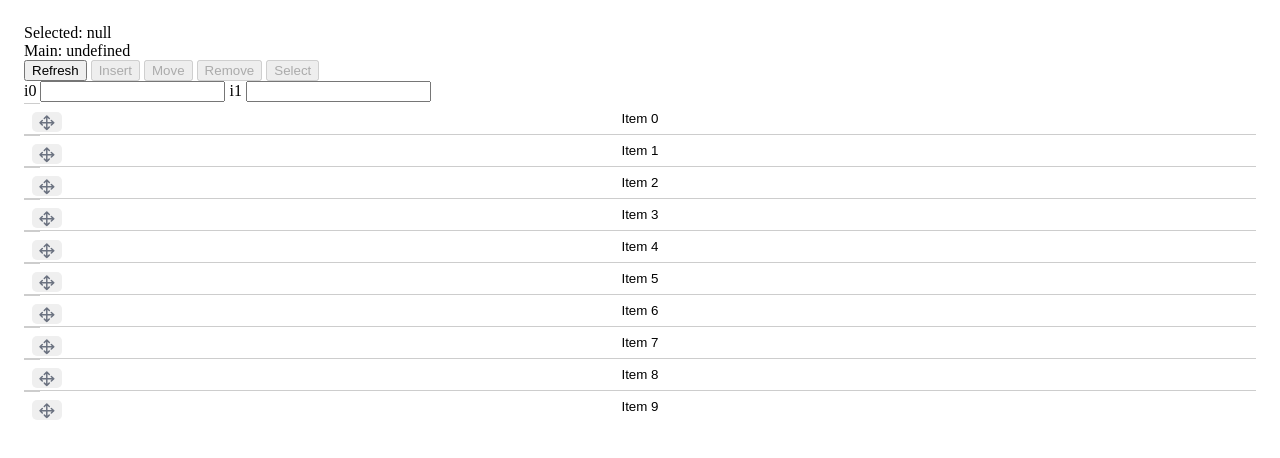
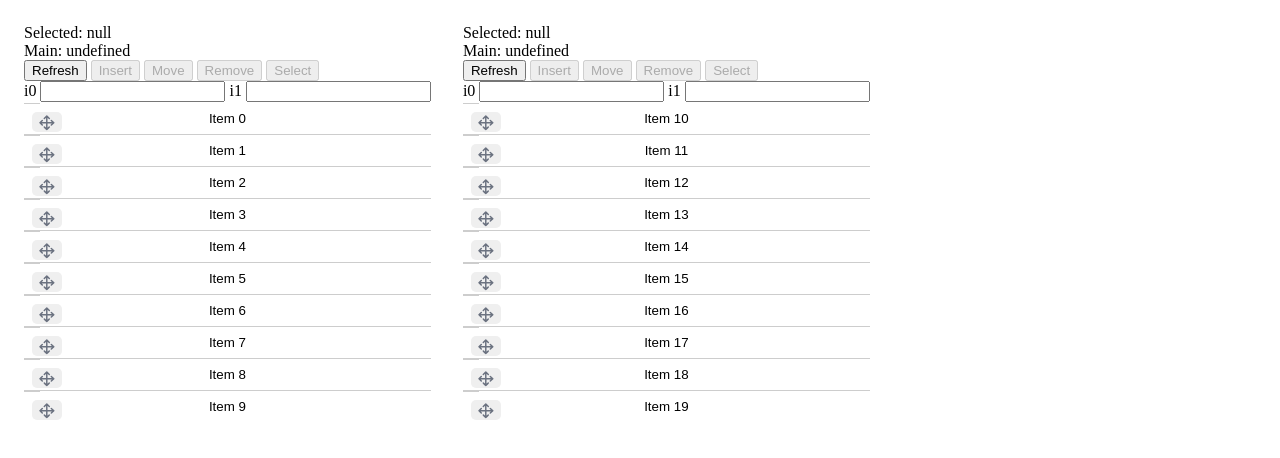
Before and after one commit to ldover/unified-svelte, a SvelteKit app: page /list in a window 1280 px wide. Shown: the top 458 px of the page. Built offline with nearby package versions, Linux system fonts and the light colour scheme.

Commit message:
Generalize tow drag and drop between lists

```diff
--- a/src/lib/dnd.ts
+++ b/src/lib/dnd.ts
@@ -16,7 +16,7 @@ export interface DroppableState { dragover: boolean }
  * First‑class draggable description used by client components.
  */
 export interface Draggable<T = unknown> extends Readable<DraggableState> {
-  serialize(): T;
+  serialize(): unknown;
   getDragImage(): HTMLElement | null;
   draggable: boolean;
   origin?: string; // component id / namespace
@@ -34,7 +34,7 @@ export interface DraggablePayload<T = unknown> {
  */
 export interface Droppable<TExpected = unknown>
   extends Readable<DroppableState> {
-  deserialize(str: string[]): TExpected[];
+  deserialize(data: unknown): unknown;
   drop(ev: DragEvent, payload: TExpected[], origin: string): void | Promise<void>;
   setDragover(ev: DragEvent, on: boolean): void;
   ignore?: string[]; // list of origins to reject
--- a/src/lib/list.ts
+++ b/src/lib/list.ts
@@ -438,6 +438,8 @@ interface ListItemData<T extends Content> {
   options?: ListItemOptions
 }
 
+const listItemId = <Y extends ID>(listId: string, d: Y) => `${listId}-${d.id}`
+
 const buildItems = <Y extends ID, T extends Content>(
   data: Y[],
   builder: ListItemBuilder<Y, T>,
@@ -447,7 +449,7 @@ const buildItems = <Y extends ID, T extends Content>(
   list: SvelteList<Y, T>
 ) => {
   return data.map((d) => {
-    const id = `${listId}-${d.id}`
+    const id = listItemId(listId, d)
     let item: SvelteListItem<T>
     if (useCache) {
       let item = cache.get(id)
@@ -456,7 +458,7 @@ const buildItems = <Y extends ID, T extends Content>(
       }
     }
     const { content, options = {} } = builder(d)
-    item = new SvelteListItem(id, content, options, list)
+    item = new SvelteListItem(id, content, options, list, d)
     useCache && cache.set(id, item)
     return item
   })
@@ -472,8 +474,9 @@ interface ListOptions {
   dragHandle: any // TODO:type svelte component
   dropIgnore: string[]
   insertionBar: any // TODO: type svelte component
-  serialize(item: SvelteListItem<any>): string
-  getDragImage(this: SvelteList<any, any>, item: SvelteListItem<any>): HTMLElement | null
+  serialize?(item: SvelteListItem<any>): unknown
+  deserialize?(item: unknown): unknown
+  getDragImage(items: SvelteListItem<any>[]): HTMLElement | null
   handlers?: {
     click?: Handler<MouseEvent>
     keydown?: Handler<KeyboardEvent>
@@ -506,14 +509,13 @@ function defaultOptions(): ListOptions {
     dropIgnore: [],
     insertionBar: null,
     cache: true,
-    serialize: (item) => item.id,
     getDragImage: () => null
   }
 }
 
 export class SvelteList<Y extends ID, T extends Content>
   extends SvelteReactiveComponent<SvelteListProps<T>>
-  implements List<Y, T>, Droppable<SvelteListItem<T>>
+  implements List<Y, T>, Droppable<Y>
 {
   public listId: string
   public ignore?: string[] | undefined
@@ -538,6 +540,12 @@ export class SvelteList<Y extends ID, T extends Content>
       throw new Error(`'Invalid options: dragHandle has to be provided when focusOn is set to 'click'`)
     }
 
+    if (options.serialize && !options.deserialize ||
+        !options.serialize && options.deserialize
+      ) {
+      throw new Error('Invalid options: both serialize and deserialize have to be provided or none')
+    }
+
     const mergedOptions = mergeOptions(defaultOptions(), options)
     const cache = new Map<string, SvelteListItem<T>>()
     super({ selection: null, items: [], focused: null, e: null, dragover: false })
@@ -553,31 +561,25 @@ export class SvelteList<Y extends ID, T extends Content>
     this.set('items', items)  // TODO: can we redesign the SvelteReactive so we can avoid setting
   }
 
-  deserialize(payload: string[]): SvelteListItem<T>[] {
-    const ids = payload
-    const dropped: SvelteListItem<T>[] = []
-    ids.forEach(id => {
-      const item = this._ids.get(id)
-      if (!item) {
-        return console.warn('does not have id', id)
-      }
-      dropped.push(item)
-    })
+  deserialize(payload: string | string[]): Y | Y[] {
+    // Custom deserialize
+    if (this.options.deserialize) {
+      return this.options.deserialize(payload)
+    }
 
-    return dropped
+    let items: string[]
+    if (typeof payload == 'string') {
+      items = [payload]
+    } else {
+      items = payload
+    }
+
+    return items.map(id => this._ids.get(id)).filter(Boolean).map(item => (item as SvelteListItem<any>).data as Y)
   }
 
   // In the simplest case what is being dragged? SvelteListItems...
-  drop(ev: DragEvent, payload: SvelteListItem<T>[], origin: string): void {
+  drop(ev: DragEvent, payload: Y[], origin: string): void {
     // TODO: this.options.handlers.drop.call
-
-    function areSetsEqual(a: Set<string>, b: Set<string>) {
-      if (a.size !== b.size) return false;
-      for (const item of a) {
-        if (!b.has(item)) return false;
-      }
-      return true;
-    }
 
     if (!(this.closest && this.data)) return  // TODO: simplify closest/data
     if (this.data.pos == 0) return  // Don't drop into the list when drop occurs on the item
@@ -589,8 +591,8 @@ export class SvelteList<Y extends ID, T extends Content>
       const selection = this.getProp('selection')
       const items = this.getProp('items')
       if (selection) {
-        const s1 = new Set(payload.map(d => d.id))
-        const s2 = new Set(selection.pick(items).map(i => i.id))
+        const s1 = new Set(payload.map(item => item.id))
+        const s2 = new Set(selection.pick(items).map(i => (i.data as Y).id))
         if (areSetsEqual(s1, s2)) {  // If we're dropping a selection
           fromSelection = selection
         }
@@ -605,11 +607,11 @@ export class SvelteList<Y extends ID, T extends Content>
       }
 
     } else {
-      throw new Error('not implemented')
-        // TODO
-        //       if it doesn't come from its own origin
-        //       it treats it like insert
-        // But it can only insert supported kinds — perhaps add 'allowedKinds`?
+      payload.reverse().forEach(item => {
+        if (!this._ids.has(listItemId(this.listId, item))) {
+          this.insert(item, insertionIndex)
+        }
+      })
     }
   }
 
@@ -1034,12 +1036,17 @@ export class SvelteListItem<T extends Content> extends SvelteReactiveComponent<
   public origin?: string | undefined
   public effectAllowed?: 'link' | 'none' | 'copy' | 'copyLink' | 'copyMove' | 'linkMove' | 'move' | 'all' | 'uninitialized' | undefined
 
-  constructor(id: string, content: T, options: Partial<ListItemOptions>, private list: SvelteList<any, any>) {
+  constructor(id: string,
+              content: T,
+              options: Partial<ListItemOptions>,
+              private list: SvelteList<any, any>,
+              public readonly data: unknown
+              ) {
     const merged: ListItemOptions = mergeOptions(
       {
         component: null,
         hover: { threshold: 0.2 },
-        draggable: true
+        draggable: true,
       },
       options || {}
     )
@@ -1055,15 +1062,19 @@ export class SvelteListItem<T extends Content> extends SvelteReactiveComponent<
     this.origin = this.list.listId
   }
 
-  serialize(): string[] {
+  serialize(): unknown[] {
     const selection = this.list.getProp('selection')
     const index = this.list.items.findIndex(i => i.id == this.id)
+
+    let items: SvelteListItem<any>[]
     if (selection && selection.contains(index)) {
-      // If in the selection, serialize entire selectino
-      return selection.pick(this.list.items).map(item => item.id)
+      // If in the selection, serialize entire selection
+      items = selection.pick(this.list.items)
     } else {
-      return [this.id]
+      items = [this]
     }
+
+    return items.map(item => this.list.options.serialize ? this.list.options.serialize(item) : item.id)
   }
 
   get id(): string {
@@ -1097,7 +1108,20 @@ export class SvelteListItem<T extends Content> extends SvelteReactiveComponent<
   }
 
   getDragImage(): HTMLElement | null {
-    return this.list.options.getDragImage?.call(this.list, this) || null
+     const selection = this.list.getProp('selection')
+     const index = this.list.items.findIndex(i => i.id == this.id)
+
+     if (selection && selection.contains(index)) {
+        if (this.list.options.getDragImage) {
+          return this.list.options.getDragImage(selection.pick(this.list.items))
+        }
+
+        const img = this._defaultDragImage(selection)
+        document.body.appendChild(img)
+        return img
+     } else {
+        return document.getElementById(this.id)
+     }
   }
 
   mount(): void {
@@ -1112,6 +1136,13 @@ export class SvelteListItem<T extends Content> extends SvelteReactiveComponent<
       this.content.destroy?.()
       this._mounted = false
     }
+  }
+
+  private _defaultDragImage(selection: ListSelection) {
+    const img = document.createElement('div')
+    img.textContent = `${selection.size()} item${selection.size() > 1 ? 's' : ''}`
+    img.style.cssText = 'width: 48px; padding:4px 8px;background:#444;color:white;border-radius:4px;'
+    return img
   }
 }
 
@@ -1159,3 +1190,11 @@ function checkSelection(
     )
   }
 }
+
+function areSetsEqual(a: Set<string>, b: Set<string>) {
+  if (a.size !== b.size) return false;
+  for (const item of a) {
+    if (!b.has(item)) return false;
+  }
+  return true;
+}
--- a/src/routes/list/+page.svelte
+++ b/src/routes/list/+page.svelte
@@ -1,108 +1,35 @@
-<!-- routes/list/+page.svelte -->
-<script lang="ts">
-  import DragHandleUi from '$lib/DragHandleUI.svelte'
-  import { ListSelection, SvelteList } from '$lib/list.js'
-  import SvelteListUI from '$lib/SvelteListUI.svelte'
-  import BasicListItemUi from './components/BasicListItemUI.svelte'
-  import CustomInsertionBarUi from './components/InsertionBarContentUI.svelte'
-  import { ItemImpl } from './components/item.js'
+<script lang=ts>
+    import SingleListPlayground from "./views/SingleListPlayground.svelte"
+    import TwoListPlayground from "./views/TwoListPlayground.svelte"
 
-  let builder = (d: { id: string }) => ({
-    content: new ItemImpl(d.id, `Item ${d.id}`),
-    options: { component: BasicListItemUi, hover: { threshold: 0.2} }
-  })
+  // Have data
 
-  function data(num: number) {
-    return [...new Array(num)].map((_, i) => ({
-      id: i + ''
-    }))
+  let map = new Map<string, any>()
+
+  // TODO: probably best is for SvelteListItem to retain the `data` which was used to construct it
+  const serialize = (item) => {
+    console.log('custom serialize', item.dta)
+    return item.data
   }
 
-  let list = new SvelteList(data(10), builder, {
-    id: 'simple-list',
-    selection: 'multi',
-    insertionBar: CustomInsertionBarUi,
-    dragHandle: DragHandleUi,
-    focusOn: 'click',
-    cache: false,
-    handlers: {
-      keydown: function (e) {
-        if (e.metaKey && e.key == 'a' && e.shiftKey) {
-          this.selection?.pick(this.items).forEach((item) => console.log('archive', item))
-          return true
-        }
-      }
-    }
-  })
-
-  let i: number
-  let i1: number
-
-  const renderSelection = (selection: ListSelection | null) => {
-    if (!selection) return 'null'
-    return Object.values(selection.ranges)
-      .map((item) => {
-        return `(${[item.from, item.to]}${item.inverted ? '*' : ''})`
-      })
-      .join(', ')
+  const deserialize = (data) => {
+    console.log('custom deserialize', data)
+    return data
   }
 
-  function handleRemove() {
-    if (i && i1) {
-      list.removeFrom(i, i1)
-    } else {
-      list.remove(list.items[i].content.id)
-    }
-  }
-
-  function handleMove() {
-    const selection = list.getProp('selection')
-    if (i && i1) {
-      list.move(i, i1)
-    } else if (selection && i1 != undefined) {
-      list.move(selection, i1)
-    }
+  let options = {
+    serialize,
+    deserialize
   }
 </script>
 
 <div class="page">
-  <div class="">Selected: {renderSelection($list.selection)}</div>
-  <div class="">Main: {$list.selection?.mainIndex}</div>
-  <div class="">
-    <button on:click={() => list.setData(data(Math.round(Math.random() * 100)))}>Refresh</button>
-    <button disabled={!i} on:click={() => list.insert({ id: 'X' + Math.random() * 1000 }, i)}
-      >Insert</button
-      >
-    <button disabled={i1 == undefined} on:click={() => handleMove()}>Move</button>
-    <button disabled={!i} on:click={() => handleRemove()}>Remove</button>
-    <button
-      disabled={!i}
-      on:click={() =>
-        list.select(ListSelection.single(i), {
-          scrollIntoView: true,
-          focus: true
-        })}>Select</button
-    >
-  </div>
-  <label>
-    i0
-    <input type="number" bind:value={i} />
-  </label>
-  <label>
-    i1
-    <input type="number" bind:value={i1} />
-  </label>
-  <div class="list-container">
-    <SvelteListUI {list} />
-  </div>
+  <TwoListPlayground {options}/>
+  <!-- <SingleListPlayground></SingleListPlayground> -->
 </div>
 
 <style>
-  .list-container {
-    height: 80%;
-  }
   .page {
     height: 100vh;
-    padding: 16px;
   }
 </style>
--- /dev/null
+++ b/src/routes/list/views/SingleListPlayground.svelte
@@ -0,0 +1,125 @@
+<!-- routes/list/+page.svelte -->
+<script lang="ts">
+    import { draggable } from '$lib/dnd.js'
+  import DragHandleUi from '$lib/DragHandleUI.svelte'
+  import { ListSelection, SvelteList } from '$lib/list.js'
+  import SvelteListUI from '$lib/SvelteListUI.svelte'
+  import BasicListItemUi from '../components/BasicListItemUI.svelte'
+  import CustomInsertionBarUi from '../components/InsertionBarContentUI.svelte'
+  import { ItemImpl } from '../components/item.js'
+
+  export let listId: string = 'simple-list'
+  export let options: { serialize: any, deserialize: any} = {}
+  export let data = generate(10)
+
+  let builder = (d: { id: string }) => ({
+    content: new ItemImpl(d.id, `Item ${d.id}`),
+    options: {
+        draggable: true,
+        component: BasicListItemUi,
+        hover: { threshold: 0.2 },
+    }
+  })
+
+  function generate(num: number, start: number = 0) {
+    return [...new Array(num)].map((_, i) => ({
+      id: i + start + ''
+    }))
+  }
+
+  let list = new SvelteList(data, builder, {
+    id: listId,
+    selection: 'multi',
+    ...options,
+    insertionBar: CustomInsertionBarUi,
+    dragHandle: DragHandleUi,
+    getDragImage: (items) => {
+        const img = document.createElement('div')
+        img.textContent = `${items.length} item${items.length> 1 ? 's' : ''}`
+        img.style.cssText = 'width: 48px; padding:4px 8px;background:red;color:white;border-radius:4px;'
+        document.body.appendChild(img)
+        return img
+    },
+    focusOn: 'click',
+    cache: false,
+    handlers: {
+      keydown: function (e) {
+        if (e.metaKey && e.key == 'a' && e.shiftKey) {
+          this.selection?.pick(this.items).forEach((item) => console.log('archive', item))
+          return true
+        }
+      }
+    }
+  })
+
+  let i: number
+  let i1: number
+
+  const renderSelection = (selection: ListSelection | null) => {
+    if (!selection) return 'null'
+    return Object.values(selection.ranges)
+      .map((item) => {
+        return `(${[item.from, item.to]}${item.inverted ? '*' : ''})`
+      })
+      .join(', ')
+  }
+
+  function handleRemove() {
+    if (i && i1) {
+      list.removeFrom(i, i1)
+    } else {
+      list.remove(list.items[i].content.id)
+    }
+  }
+
+  function handleMove() {
+    const selection = list.getProp('selection')
+    if (i && i1) {
+      list.move(i, i1)
+    } else if (selection && i1 != undefined) {
+      list.move(selection, i1)
+    }
+  }
+</script>
+
+<div class="playground">
+  <div class="">Selected: {renderSelection($list.selection)}</div>
+  <div class="">Main: {$list.selection?.mainIndex}</div>
+  <div class="">
+    <button on:click={() => list.setData(data(Math.round(Math.random() * 100)))}>Refresh</button>
+    <button disabled={!i} on:click={() => list.insert({ id: 'X' + Math.random() * 1000 }, i)}
+      >Insert</button
+    >
+    <button disabled={i1 == undefined} on:click={() => handleMove()}>Move</button>
+    <button disabled={!i} on:click={() => handleRemove()}>Remove</button>
+    <button
+      disabled={!i}
+      on:click={() =>
+        list.select(ListSelection.single(i), {
+          scrollIntoView: true,
+          focus: true
+        })}>Select</button
+    >
+  </div>
+  <label>
+    i0
+    <input type="number" bind:value={i} />
+  </label>
+  <label>
+    i1
+    <input type="number" bind:value={i1} />
+  </label>
+  <div class="list-container">
+    <SvelteListUI {list} />
+  </div>
+</div>
+
+<style>
+  .list-container {
+    height: 80%;
+  }
+  .playground {
+    height: 100%;
+    padding: 16px;
+  }
+</style>
--- /dev/null
+++ b/src/routes/list/views/TwoListPlayground.svelte
@@ -0,0 +1,24 @@
+<script lang=ts>
+    import SingleListPlayground from "./SingleListPlayground.svelte"
+
+    export let options: { serialize: Function, deserialize: Function} = {}
+
+
+  function generate(num: number, start: number = 0) {
+    return [...new Array(num)].map((_, i) => ({
+      id: i + start + ''
+    }))
+  }
+</script>
+
+<div>
+    <SingleListPlayground {options} data={generate(10, 0)} listId='list-1'/>
+    <SingleListPlayground {options} data={generate(10, 10)} listId='list-2'/>
+</div>
+
+<style>
+    div {
+        height: 100%;
+        display: flex;
+    }
+</style>
```
Also changed, not shown: src/routes/list/components/BasicList.svelte (added, +32 -0 lines).
